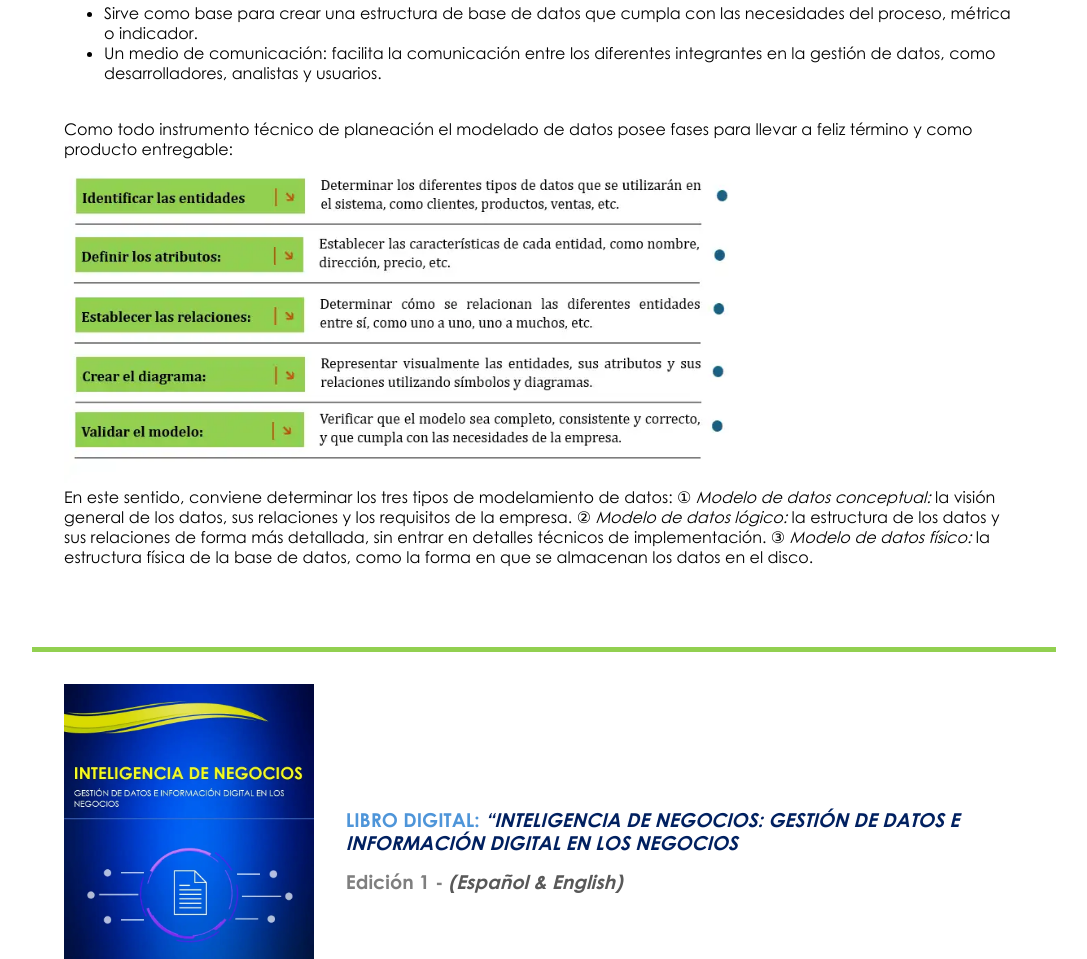
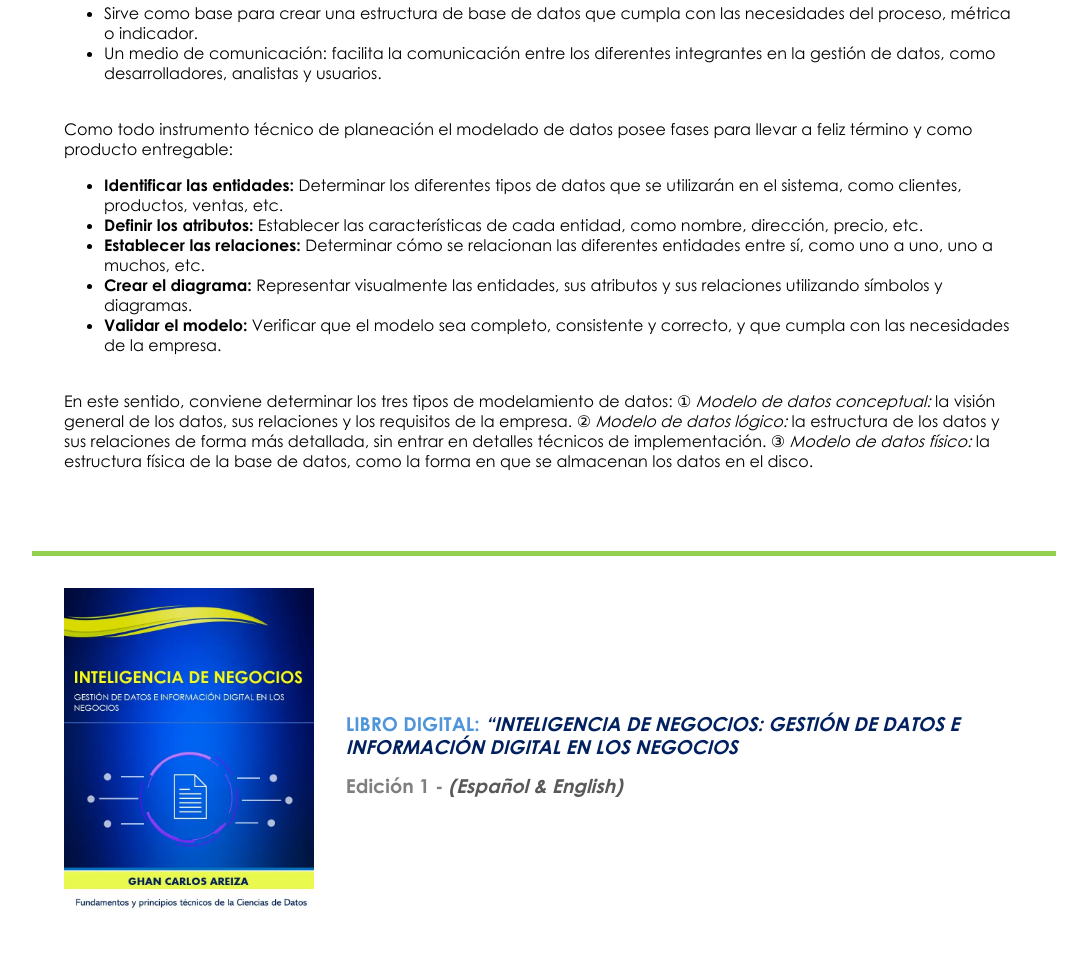
Before and after one commit to HenryCBQ/ghan-carlos-land, an Astro site: page /posts/Post-04.mdx in a window 1280 px wide. Shown: the part 1357-2316 px from the top of the page, without its empty margins (96-1183 px from the left). Built offline with nearby package versions, Linux system fonts and the light colour scheme; Astro itself is replaced by a stand-in of ours.

Commit message:
Elimina la imagen en formato WebP del post sobre modelamiento de datos y actualiza el contenido del blog para reflejar los cambios en la estructura del modelado de datos.

```diff
--- a/src/content/blog/Post-04.mdx
+++ b/src/content/blog/Post-04.mdx
@@ -30,8 +30,11 @@ Las funcionalidades del modelamiento de datos (instrumento) consisten en:
 <br />
 
 Como todo instrumento técnico de planeación el modelado de datos posee fases para llevar a feliz término y como producto entregable:
-
-<img src="/post-04-01.webp" width="700" alt="Imagen fases del modelamiento de datos" />
+* **Identificar las entidades:** Determinar los diferentes tipos de datos que se utilizarán en el sistema, como clientes, productos, ventas, etc.
+* **Definir los atributos:** Establecer las características de cada entidad, como nombre, dirección, precio, etc.
+* **Establecer las relaciones:** Determinar cómo se relacionan las diferentes entidades entre sí, como uno a uno, uno a muchos, etc.
+* **Crear el diagrama:** Representar visualmente las entidades, sus atributos y sus relaciones utilizando símbolos y diagramas.
+* **Validar el modelo:** Verificar que el modelo sea completo, consistente y correcto, y que cumpla con las necesidades de la empresa.
 <br />
 
 En este sentido, conviene determinar los tres tipos de modelamiento de datos: ① *Modelo de datos conceptual:* la visión general de los datos, sus relaciones y los requisitos de la empresa. ② *Modelo de datos lógico:* la estructura de los datos y sus relaciones de forma más detallada, sin entrar en detalles técnicos de implementación. ③ *Modelo de datos físico:* la estructura física de la base de datos, como la forma en que se almacenan los datos en el disco.
```
Also changed, not shown: public/post-04-01.webp (deleted).
